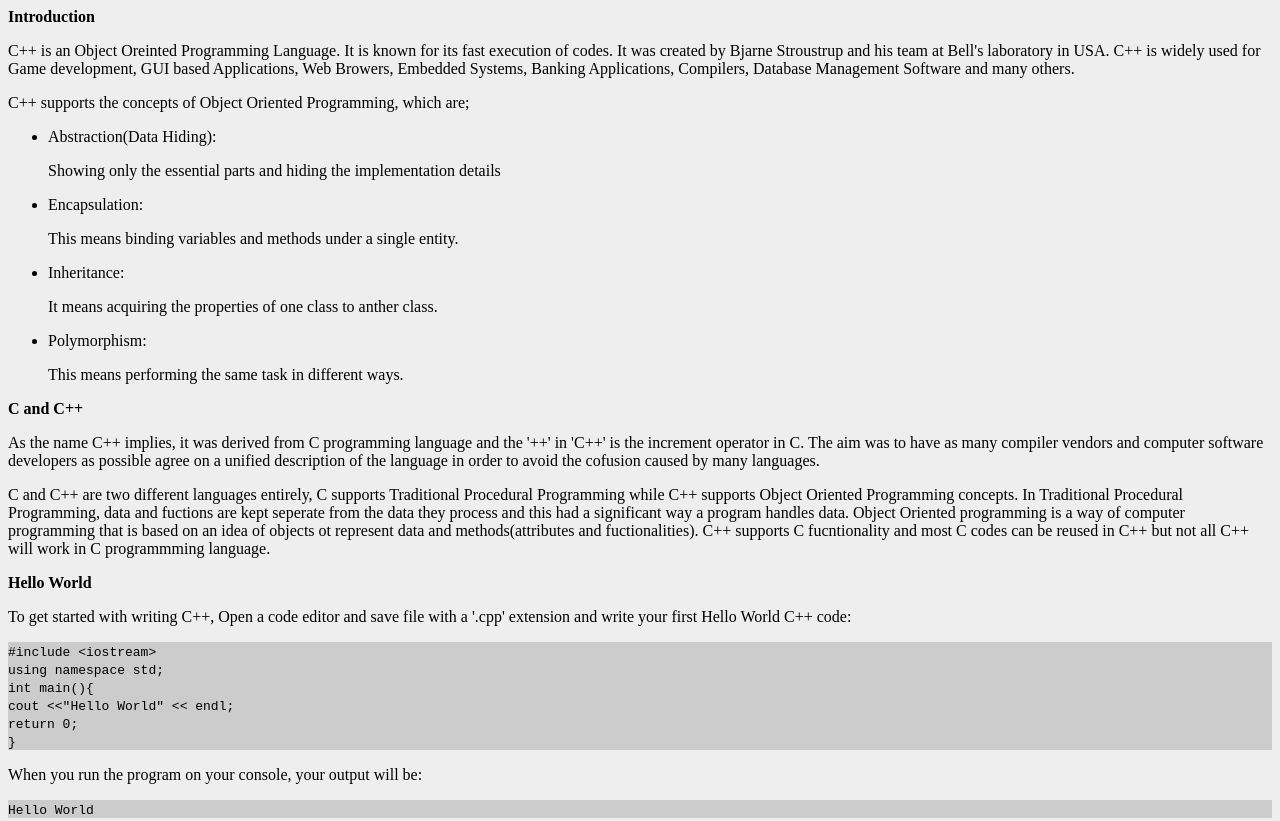
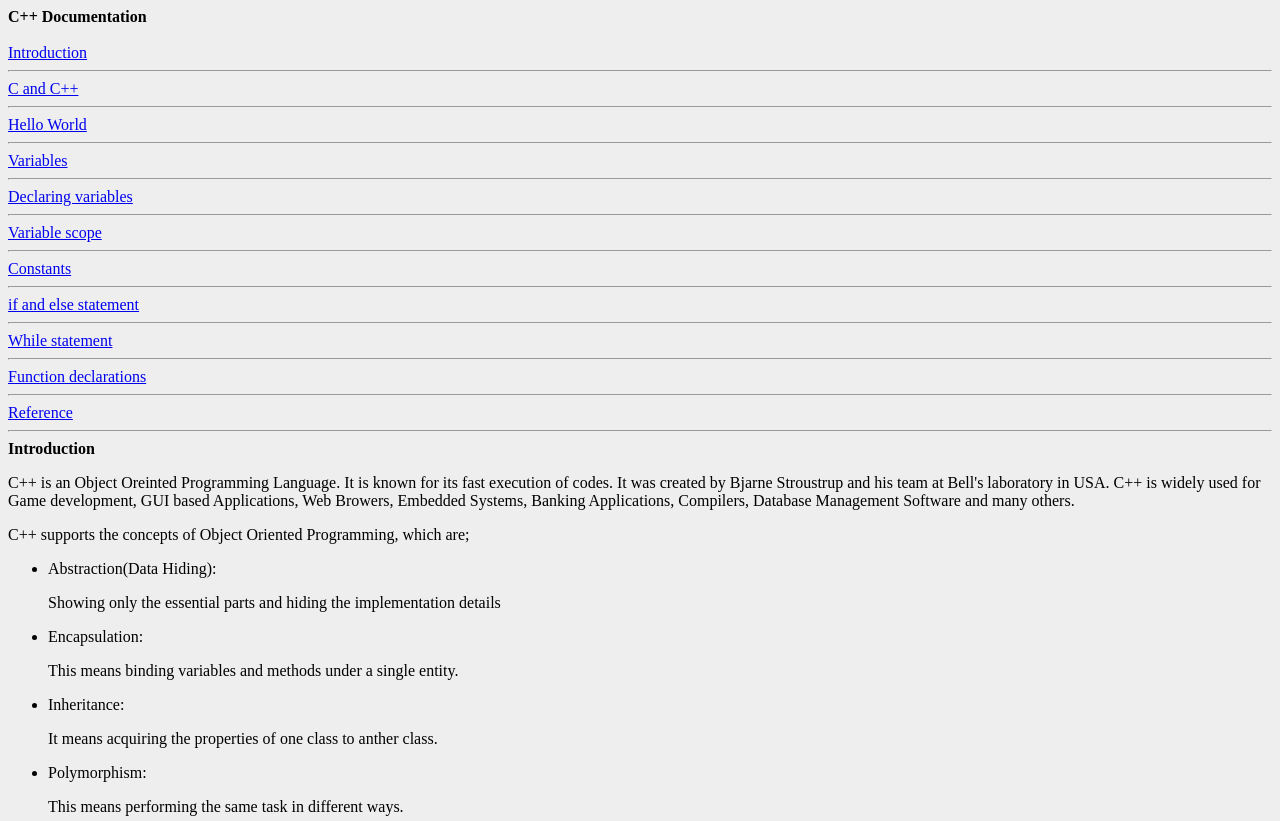
Before and after one commit to JerryJeager/Documentation-Page, a plain HTML site: page index.html in a window 1280 px wide. Shown: the top 821 px of the page. Drawn offline with Linux system fonts and the light colour scheme.

Commit message:
c++ documentation page

```diff
--- a/index.html
+++ b/index.html
@@ -11,6 +11,35 @@
 
 <body>
     <main id="main-doc">
+        <nav id="navbar">
+            <header>
+                C++ Documentation
+            </header>
+            <br>
+            <a href="#Introduction" class="nav-link">Introduction</a>
+            <hr>
+            <a href="#C_and_C++" class="nav-link">C and C++</a>
+            <hr>
+            <a href="#Hello_World" class="nav-link">Hello World</a>
+            <hr>
+            <a href="#Variables" class="nav-link">Variables</a>
+            <hr>
+            <a href="#Declaring_variables" class="nav-link">Declaring variables</a>
+            <hr>
+            <a href="#Variable_scope" class="nav-link">Variable scope</a>
+            <hr>
+            <a href="#Constants" class="nav-link">Constants</a>
+            <hr>
+            <a href="#if_and_else_statement" class="nav-link">if and else statement</a>
+            <hr>
+            <a href="#While_statement" class="nav-link">While statement</a>
+            <hr>
+            <a href="#Function_declarations" class="nav-link">Function declarations</a>
+            <hr>
+            <a href="#Reference" class="nav-link">Reference</a>
+            <hr>
+
+        </nav>
         <section class="main-section" id="Introduction">
             <header>Introduction</header>
             <p>
@@ -283,7 +312,7 @@
             <p>After completing the third pass, the condition n &lt 3 is no longer true, so the loop terminates.</p>
         </section>
         <section class="main-section" id="Function_declarations">
-            <header>Fuction declarations</header>
+            <header>Function declarations</header>
             <p>A fuction definition (also called a fuction declaration, or fuction statement) consists of the void
                 keyword, followed by:</p>
             <ul>
```
